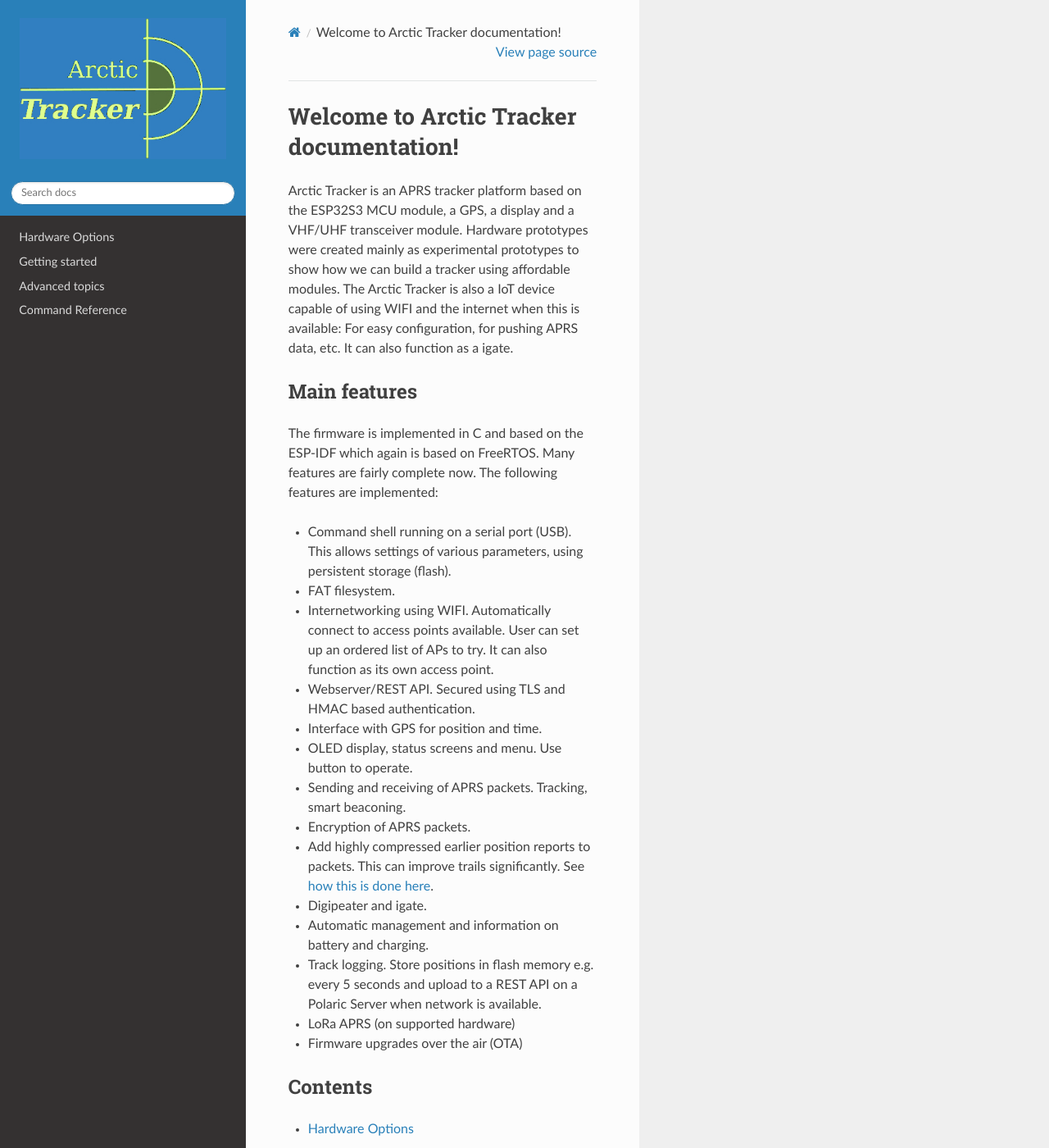
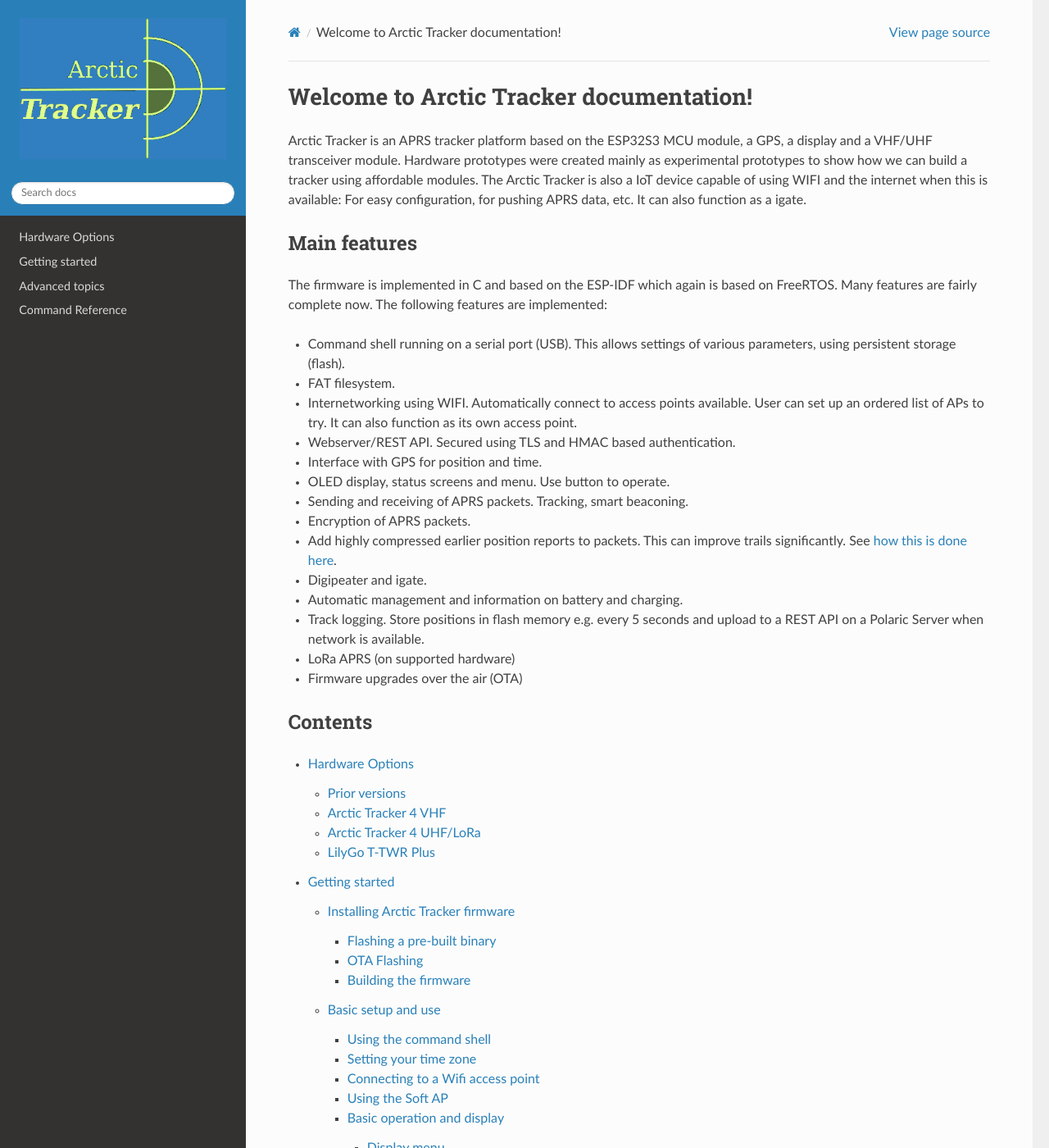
Before and after one commit to Hamlabs/ArcticTracker-docs, a Sphinx documentation site: the page built from docs/index.rst, in a window 1280 px wide and 1400 px high. Shown: the whole window at 82% size. Built offline with Sphinx 7.4.7 and the Read the Docs theme 3.1.0, drawn with Linux system fonts in a browser that asks for light colours; pages that are not in the unit, such as notebooks, are missing from menus.

Commit message:
Increase max-width of navigation content to 60em

```diff
--- a/docs/_static/custom.css
+++ b/docs/_static/custom.css
@@ -1,4 +1,4 @@
 /* Make the container wider but keep a ceiling limit */
 .wy-nav-content {
-    max-width: 30em !important;
+    max-width: 60em !important;
 }
```
